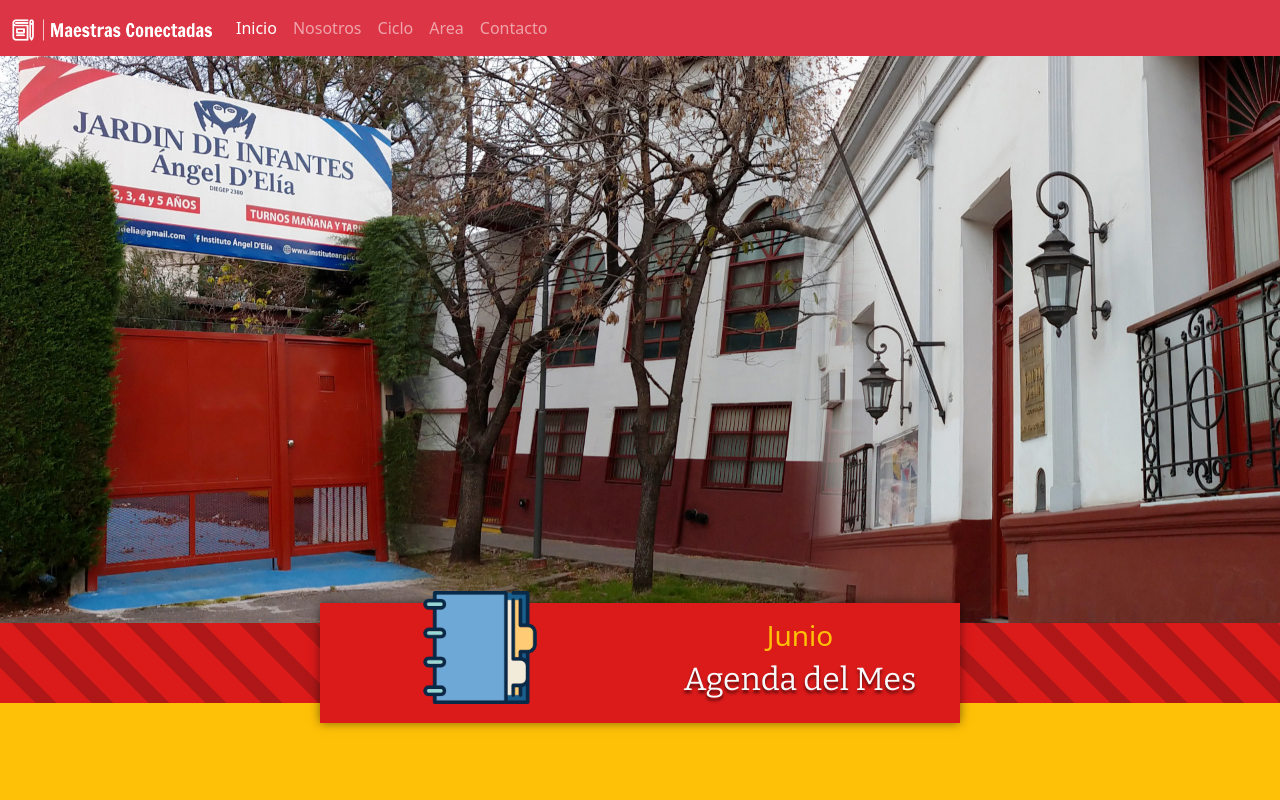
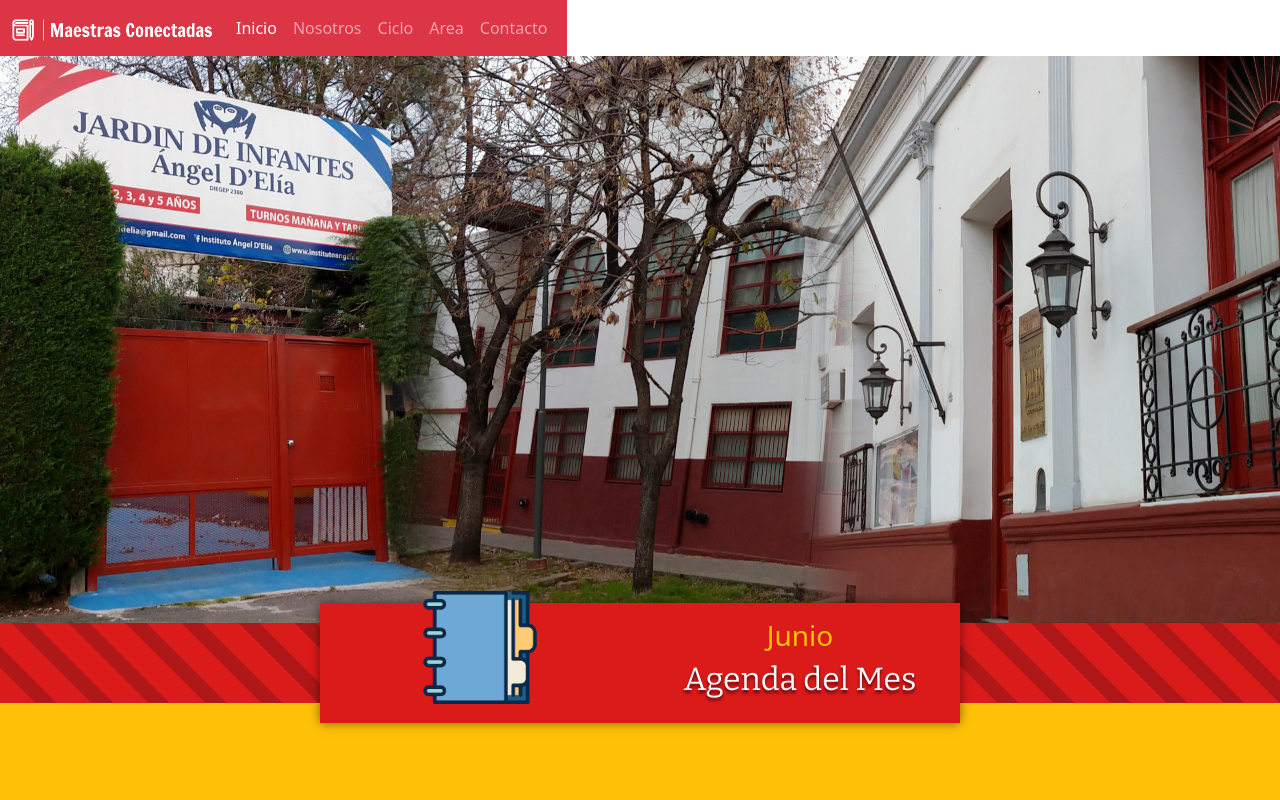
Before and after one commit to Gonzaferley/bootstrap-Gonzalo, a plain HTML site: page index.html in a window 1280 px wide. Shown: the top 800 px of the page. Drawn offline with nearby package versions, Linux system fonts and the light colour scheme.

Commit message:
Update main.css

```diff
--- a/css/main.css
+++ b/css/main.css
@@ -4,6 +4,8 @@
 }
 #navbar{
     z-index: 1;
+    text-align: right;
+    display:inline-block;
 }
 
 #ribbon{
```
